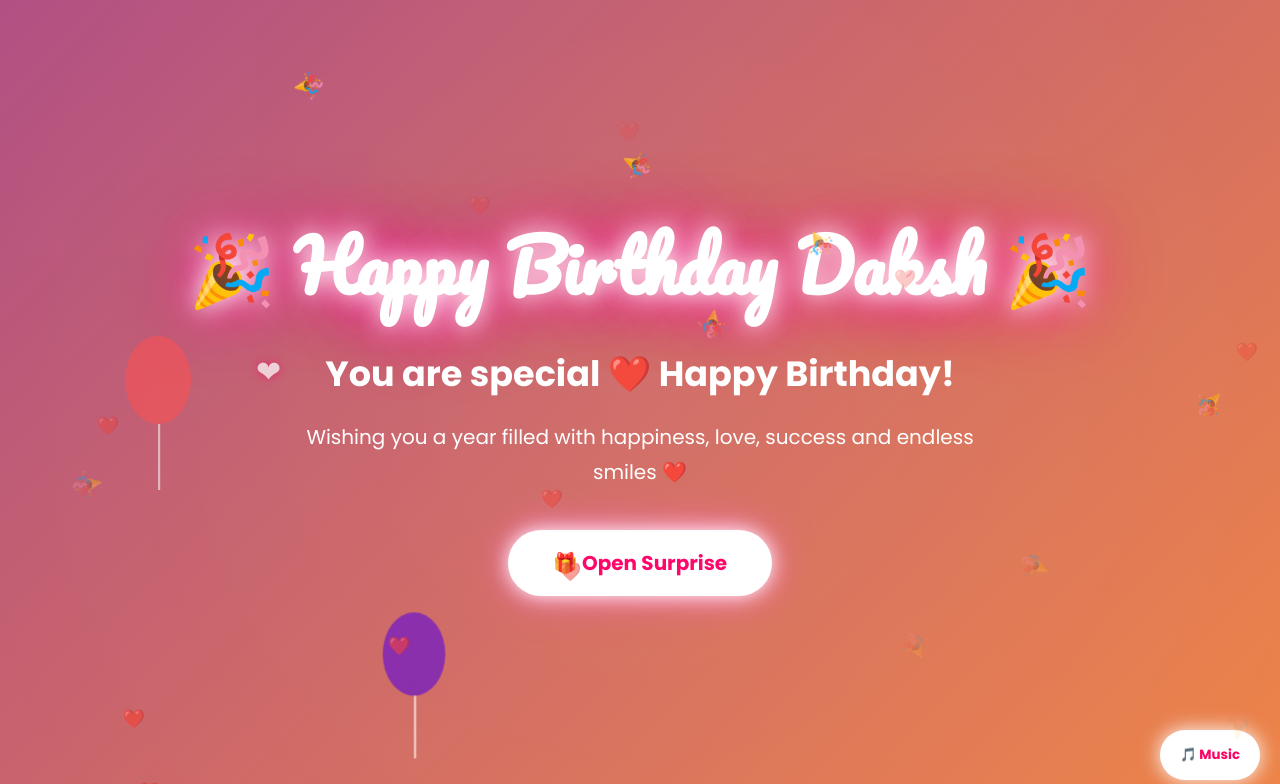
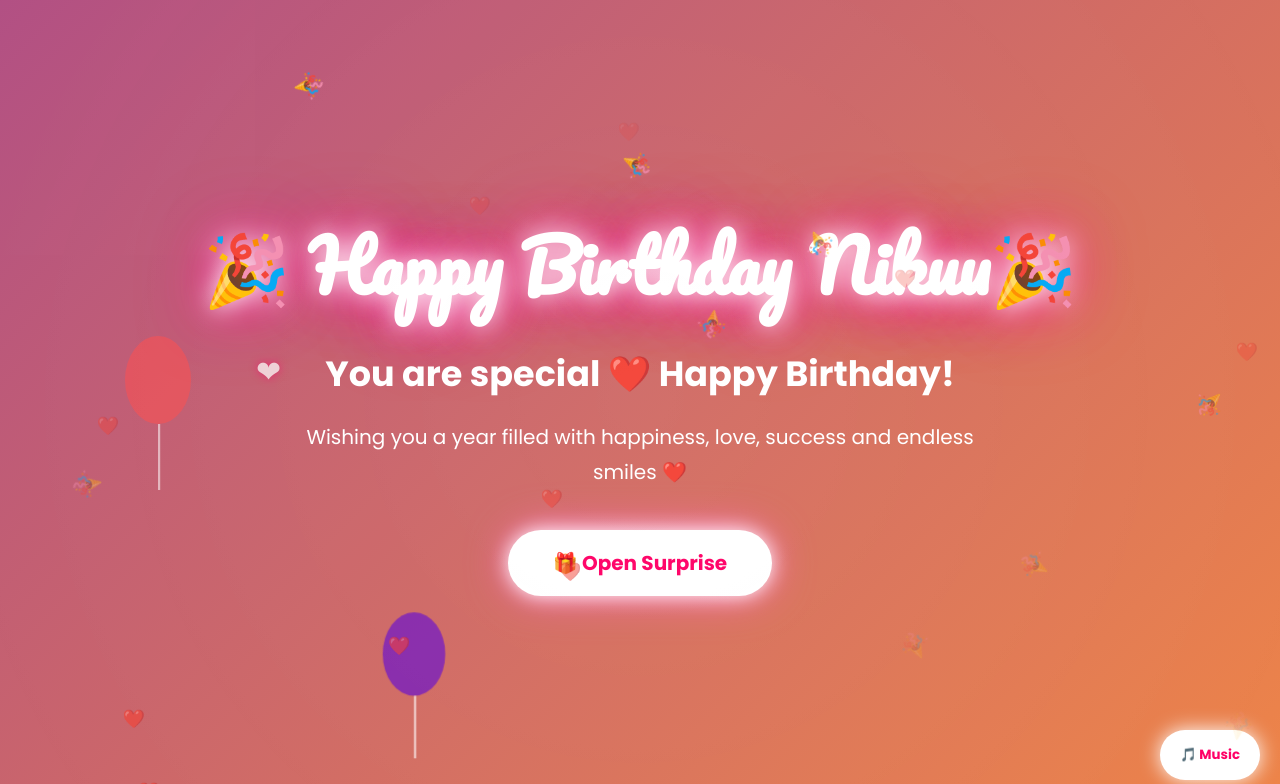
Before and after one commit to diveshbhusari/Birthday, a plain HTML site: page index.html in a window 1280 px wide. Shown: the top 784 px of the page. Drawn offline with Linux system fonts and the light colour scheme.

Commit message:
Update index.html

```diff
--- a/index.html
+++ b/index.html
@@ -28,7 +28,7 @@
 <!-- Hero -->
 <section class="hero">
 
-<h1>🎉 Happy Birthday Daksh 🎉</h1>
+<h1>🎉 Happy Birthday Nikuu🎉</h1>
 
 <h2 class="typing"></h2>
 
```
